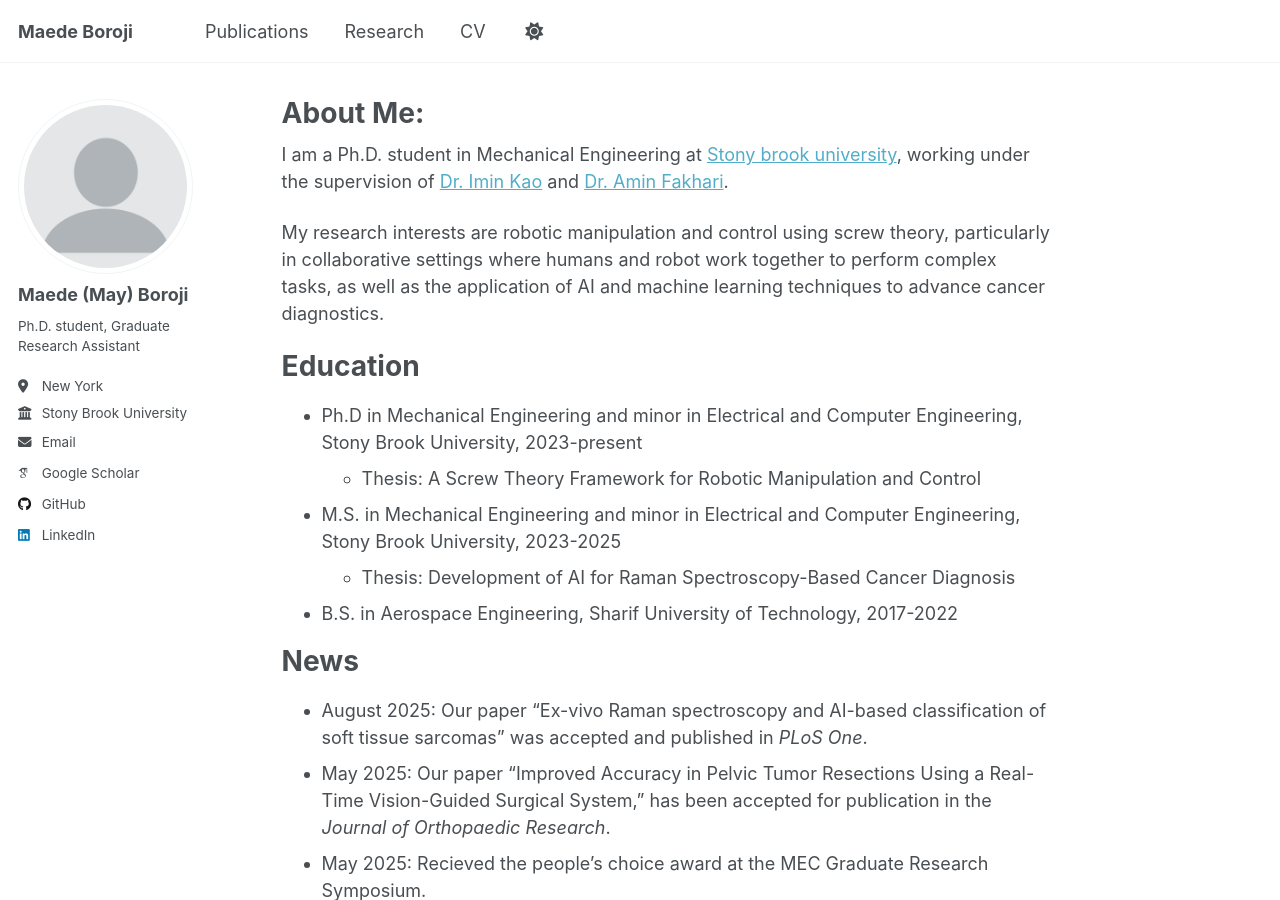
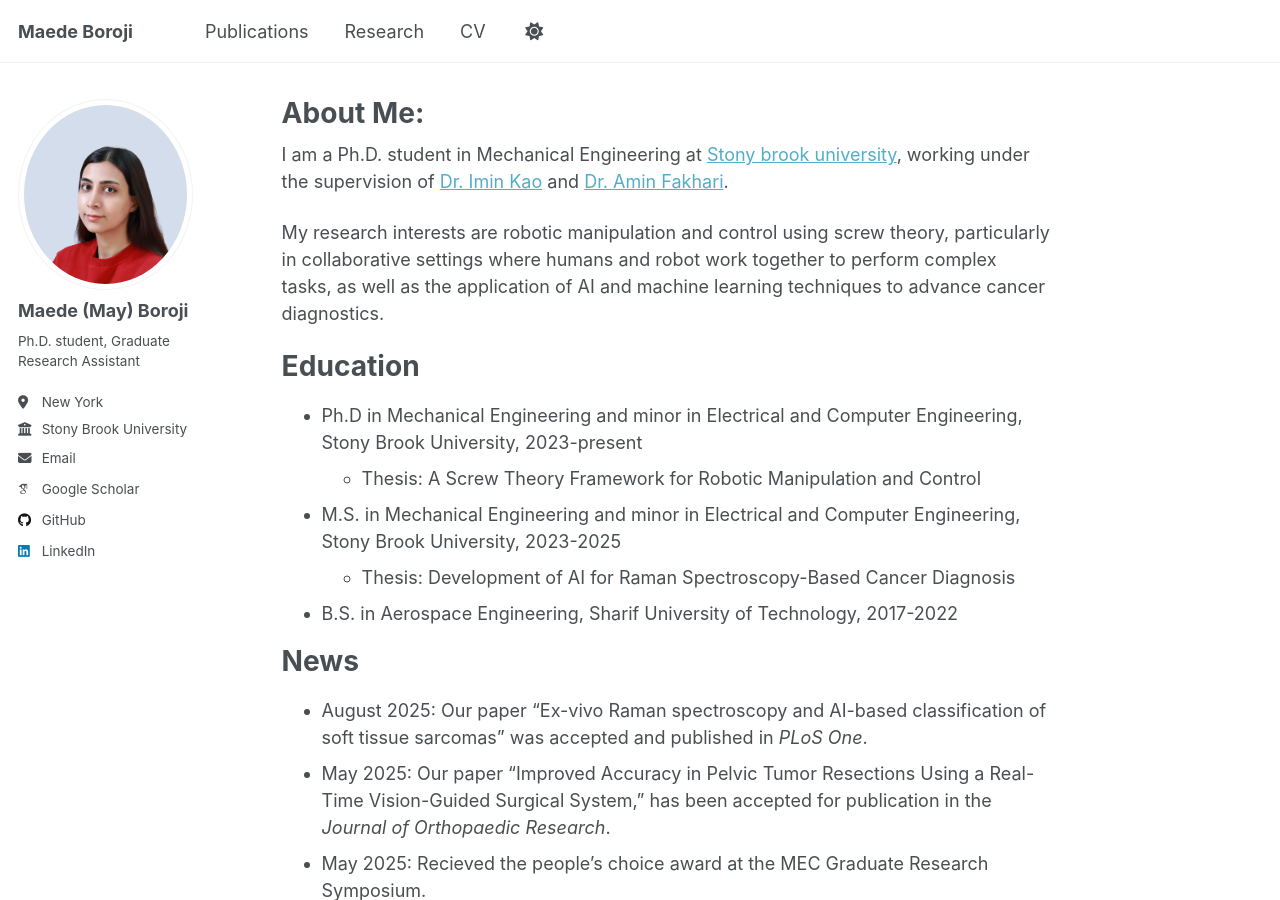
Before and after one commit to MahiBoroji/MahiBoroji.github.io, a Jekyll site: the page built from _pages/about.md, in a window 1280 px wide and 900 px high. Built offline with Jekyll 4.4.1, drawn with Linux system fonts in a browser that asks for light colours; some web fonts are replaced.

Commit message:
Update author avatar in configuration

```diff
--- a/_config.yml
+++ b/_config.yml
@@ -22,7 +22,7 @@ repository               : "MahiBoroji/MahiBoroji.github.io"
 #               Additional customization can be done by editing /_includes/author-profile.html
 author:
   # Biographic information
-  avatar           : "profile.png"
+  avatar           : "MaedeBoroji.jpg"
   name             : "Maede (May) Boroji"
   pronouns         : # example: "she/her"
   bio              : "Ph.D. student, Graduate Research Assistant"
```
